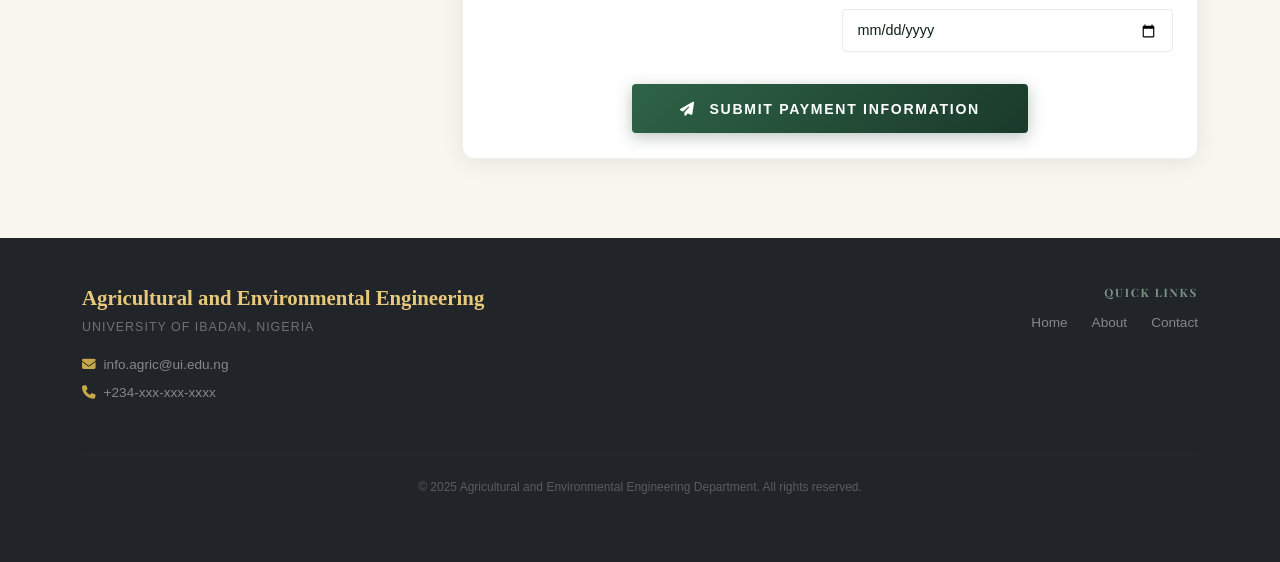
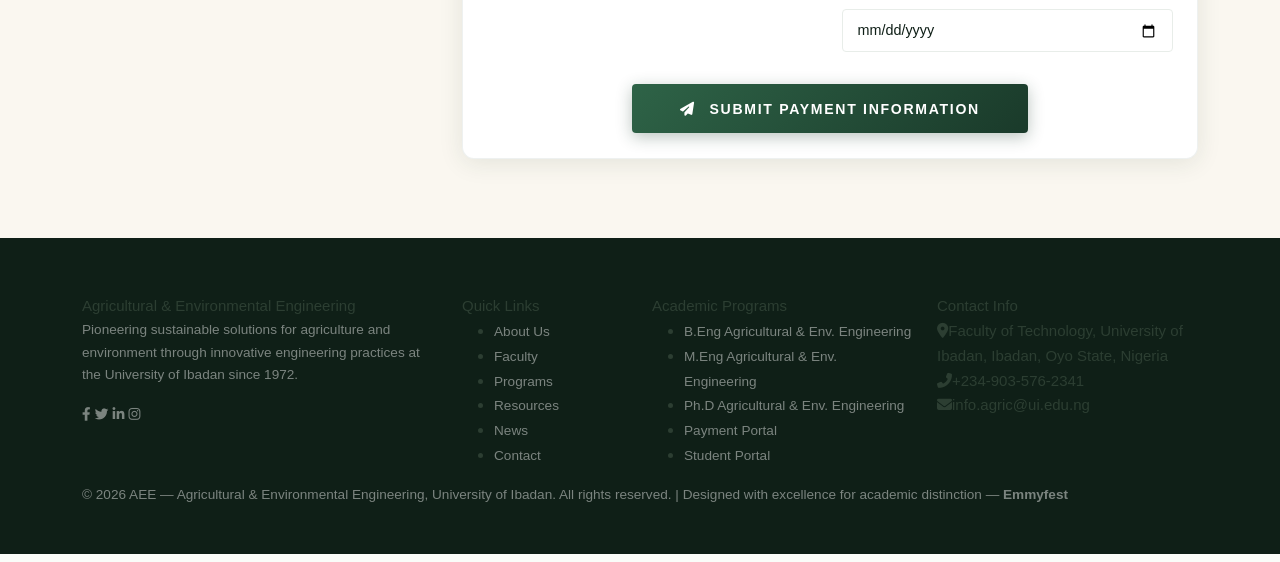
Before and after one commit to Emmyfest/AEE, a Flask app: page /payment in a window 1280 px wide. Shown: the part 2731-3293 px from the top of the page. Run offline with Flask 3, Linux system fonts and the light colour scheme; some libraries are stand-ins or nearby versions.

Commit message:
Update payment.html

```diff
--- a/templates/admin/payment.html
+++ b/templates/admin/payment.html
@@ -822,27 +822,55 @@
         </div>
     </section>
 
-    <!-- Footer -->
-    <footer class="bg-dark text-white py-5">
+    <!-- ======================================================
+         FOOTER — enhanced
+    ====================================================== -->
+    <footer>
         <div class="container">
-            <div class="row align-items-start">
-                <div class="col-md-6 mb-4 mb-md-0">
-                    <h5>Agricultural and Environmental Engineering</h5>
-                    <p class="mb-3" style="color:rgba(255,255,255,0.35);font-size:0.78rem;letter-spacing:0.08em;text-transform:uppercase">University of Ibadan, Nigeria</p>
-                    <p style="margin-bottom:0.4rem"><i class="fas fa-envelope me-2" style="color:var(--gold)"></i>info.agric@ui.edu.ng</p>
-                    <p><i class="fas fa-phone me-2" style="color:var(--gold)"></i>+234-xxx-xxx-xxxx</p>
-                </div>
-                <div class="col-md-6 text-md-end">
-                    <h6>Quick Links</h6>
-                    <div class="footer-link-row justify-content-md-end">
-                        <a href="{{ url_for('index') }}">Home</a>
-                        <a href="{{ url_for('index') }}#about">About</a>
-                        <a href="{{ url_for('index') }}#contact">Contact</a>
+            <div class="row g-4">
+                <div class="col-lg-4 col-md-6">
+                    <div class="foot-brand">Agricultural &amp; Environmental Engineering</div>
+                    <p class="foot-desc">Pioneering sustainable solutions for agriculture and environment through innovative engineering practices at the University of Ibadan since 1972.</p>
+                    <div class="foot-social">
+                        <a href="#"><i class="fab fa-facebook-f"></i></a>
+                        <a href="#"><i class="fab fa-twitter"></i></a>
+                        <a href="#"><i class="fab fa-linkedin-in"></i></a>
+                        <a href="#"><i class="fab fa-instagram"></i></a>
                     </div>
                 </div>
+                <div class="col-lg-2 col-md-6">
+                    <div class="foot-hd">Quick Links</div>
+                    <ul class="foot-links">
+                        <li><a href="#about">About Us</a></li>
+                        <li><a href="{{url_for('staff')}}">Faculty</a></li>
+                        <li><a href="#programs">Programs</a></li>
+                        <li><a href="#resources">Resources</a></li>
+                        <li><a href="{{url_for('news')}}">News</a></li>
+                        <li><a href="#contact">Contact</a></li>
+                    </ul>
+                </div>
+                <div class="col-lg-3 col-md-6">
+                    <div class="foot-hd">Academic Programs</div>
+                    <ul class="foot-links">
+                        <li><a href="{{url_for('academic_program')}}">B.Eng Agricultural &amp; Env. Engineering</a></li>
+                        <li><a href="{{url_for('academic_program')}}">M.Eng Agricultural &amp; Env. Engineering</a></li>
+                        <li><a href="{{url_for('academic_program')}}">Ph.D Agricultural &amp; Env. Engineering</a></li>
+                        <li><a href="{{url_for('payment')}}">Payment Portal</a></li>
+                        <li><a href="{{url_for('students')}}">Student Portal</a></li>
+                    </ul>
+                </div>
+                <div class="col-lg-3 col-md-6">
+                    <div class="foot-hd">Contact Info</div>
+                    <div class="foot-ci"><i class="fas fa-map-marker-alt"></i><span>Faculty of Technology, University of Ibadan, Ibadan, Oyo State, Nigeria</span></div>
+                    <div class="foot-ci"><i class="fas fa-phone-alt"></i><span>+234-903-576-2341</span></div>
+                    <div class="foot-ci"><i class="fas fa-envelope"></i><span>info.agric@ui.edu.ng</span></div>
+                </div>
             </div>
-            <hr class="footer-divider">
-            <p class="footer-copy text-center">&copy; 2025 Agricultural and Environmental Engineering Department. All rights reserved.</p>
+            <div class="foot-bottom">
+                <p>&copy; 2026 AEE — Agricultural &amp; Environmental Engineering, University of Ibadan.
+                All rights reserved. | Designed with excellence for academic distinction —
+                <strong style="color:var(--green-light);">Emmyfest</strong></p>
+            </div>
         </div>
     </footer>
 
```
